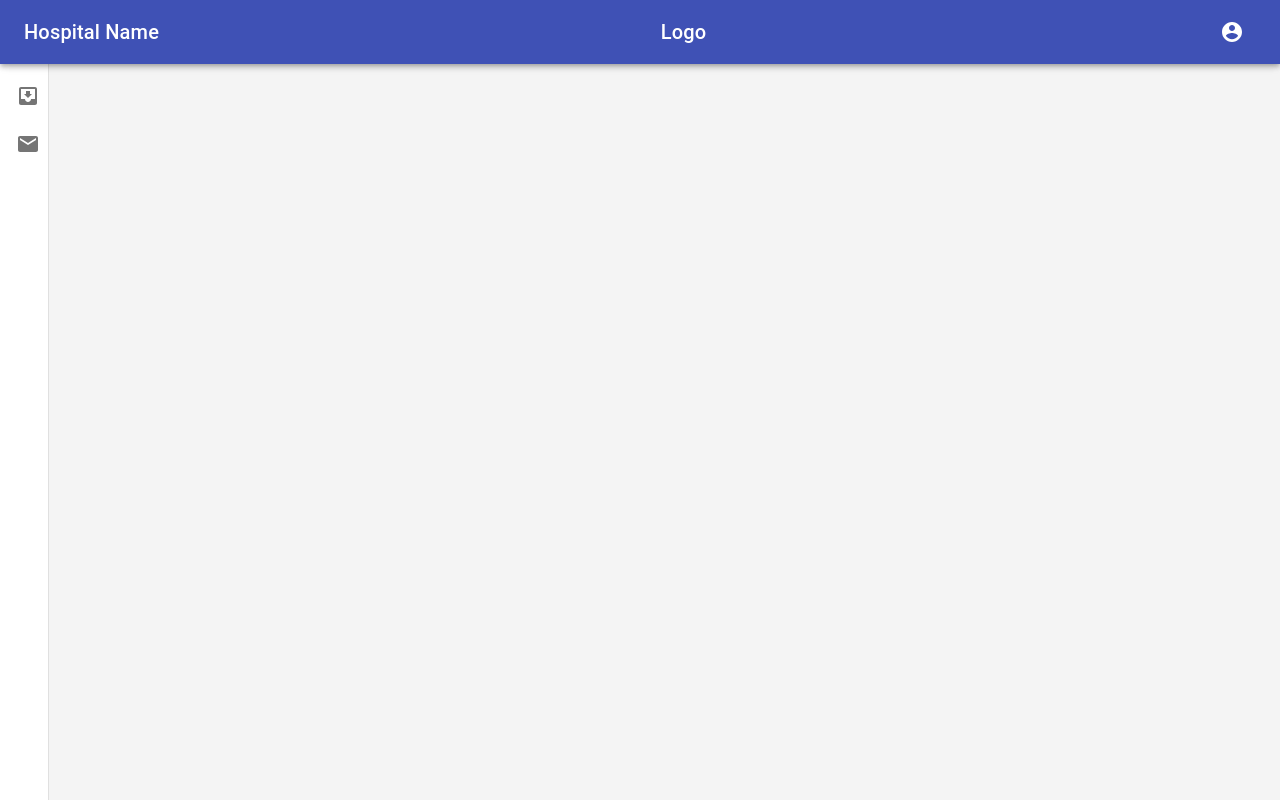
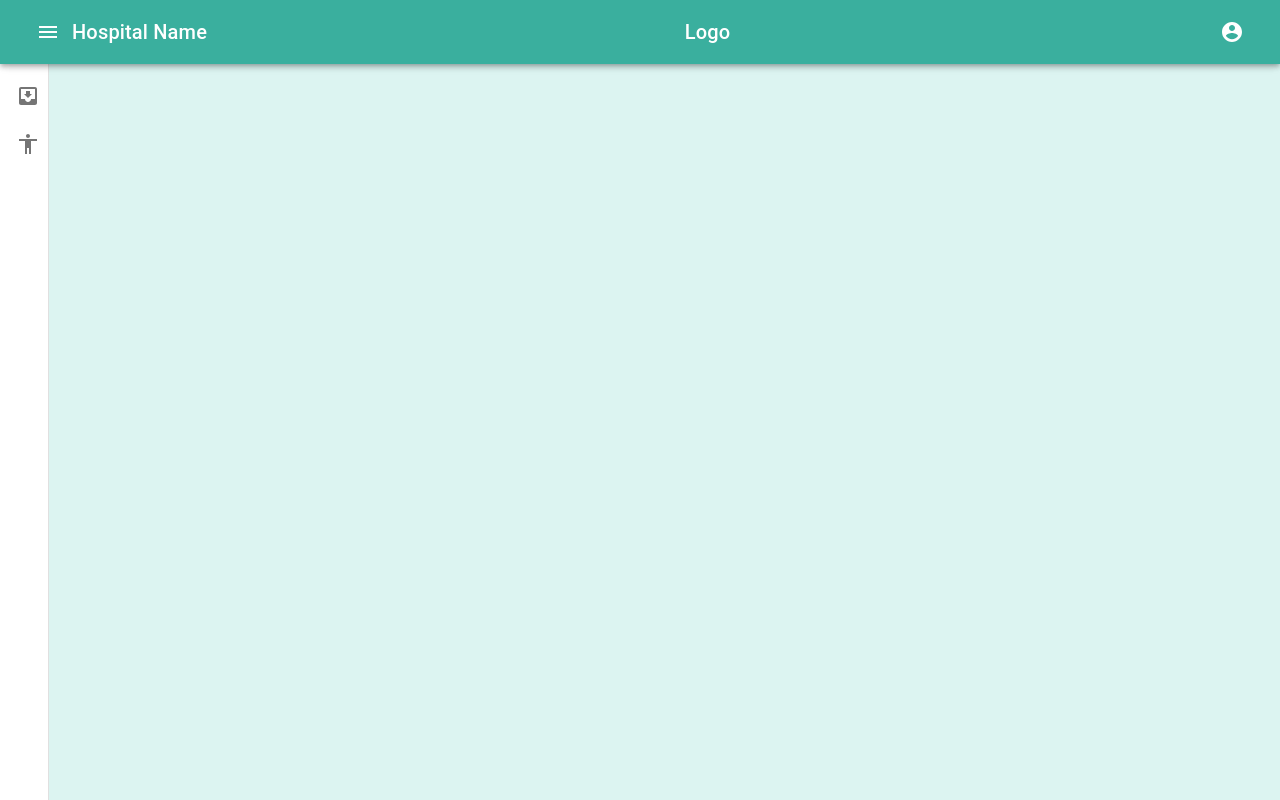
Before and after one commit to DjHemath/react-base-layout, a React (Create React App) app: page / in a window 1280 px wide. Built offline with nearby package versions, Linux system fonts and the light colour scheme.

Commit message:
locateApp start point

```diff
--- a/src/components/Main.js
+++ b/src/components/Main.js
@@ -5,12 +5,13 @@ import { Switch, Route } from 'react-router-dom';
 import ConfigurationProcess from './main-components/ConfigurationProcess';
 import ManageUser from './main-components/ManageUser';
 
+
 const Main = () => {
     const useStyles = makeStyles(theme => ({
         content: {
             flexGrow: 1,
             padding: theme.spacing(3),
-            backgroundColor: '#f4f4f4',
+            backgroundColor: 'rgb(220,244,241)',
             height: '100vh'
           },
     }));
--- /dev/null
+++ b/src/components/css/navBar.css
@@ -0,0 +1,12 @@
+.toobar-logo{
+    display: flex;
+    justify-content: space-between;
+}
+.tool-title{
+    padding-top: 8px;
+}
+
+.MuiAppBar-colorPrimary {
+    color: #fff;
+    background-color: rgb(58,175,158) !important;
+}
--- a/src/components/shared/Menu.js
+++ b/src/components/shared/Menu.js
@@ -6,15 +6,12 @@ import ListItem from '@material-ui/core/ListItem';
 import ListItemIcon from '@material-ui/core/ListItemIcon';
 import ListItemText from '@material-ui/core/ListItemText';
 import InboxIcon from '@material-ui/icons/MoveToInbox';
-import MailIcon from '@material-ui/icons/Mail';
+import AccessibilityIcon from '@material-ui/icons/Accessibility';
 import Toolbar from '@material-ui/core/Toolbar';
 import { makeStyles, useTheme } from '@material-ui/core/styles';
-import ChevronLeftIcon from '@material-ui/icons/ChevronLeft';
-import ChevronRightIcon from '@material-ui/icons/ChevronRight';
-import IconButton from '@material-ui/core/IconButton';
-import Typography from '@material-ui/core/Typography';
-import { Link, NavLink } from 'react-router-dom';
+import { NavLink } from 'react-router-dom';
 import { useMediaQuery } from '@material-ui/core';
+
 
 const MenuItems = ({menuItems, classes, menuItemClickHandler}) => {
   return menuItems.map(menuItem => (
@@ -75,7 +72,7 @@ const Menu = (props) => {
         activeLink: {
           // backgroundColor: 'red',
           "& .menuLink" : {
-            backgroundColor: '#f4f4f4'
+            backgroundColor: '#dcf4f1'
           }
         },
         listIcon: {
@@ -93,7 +90,7 @@ const Menu = (props) => {
       {
         text: "Manage User",
         url: "/manage-user",
-        icon: <MailIcon />
+        icon: <AccessibilityIcon />
       }
     ];
 
--- a/src/components/shared/NavBar.js
+++ b/src/components/shared/NavBar.js
@@ -9,6 +9,7 @@ import AccountCircle from '@material-ui/icons/AccountCircle';
 import Menu from '@material-ui/core/Menu';
 import MenuItem from '@material-ui/core/MenuItem';
 import { Hidden } from '@material-ui/core';
+import '../css/navBar.css'
 
 const useStyles = makeStyles((theme) => ({
     appBar: {
@@ -40,14 +41,18 @@ const NavBar = (props) => {
     return (
         <AppBar position="fixed" className={classes.appBar}>
         <Toolbar className={classes.toolbar}>
-        <Hidden smUp>
+
+          <div className="toobar-logo">
+        {/* <Hidden smUp> */}
           <IconButton className={classes.menuIcon} onClick={drawerHanlder}>
             <MenuIcon />
           </IconButton>
-          </Hidden>
-          <Typography variant="h6" noWrap>
+          {/* </Hidden> */}
+
+          <Typography variant="h6" noWrap className="tool-title">
             Hospital Name
           </Typography>
+          </div>
           <Hidden smDown>
             <Typography variant="h6" noWrap>
               Logo
```
